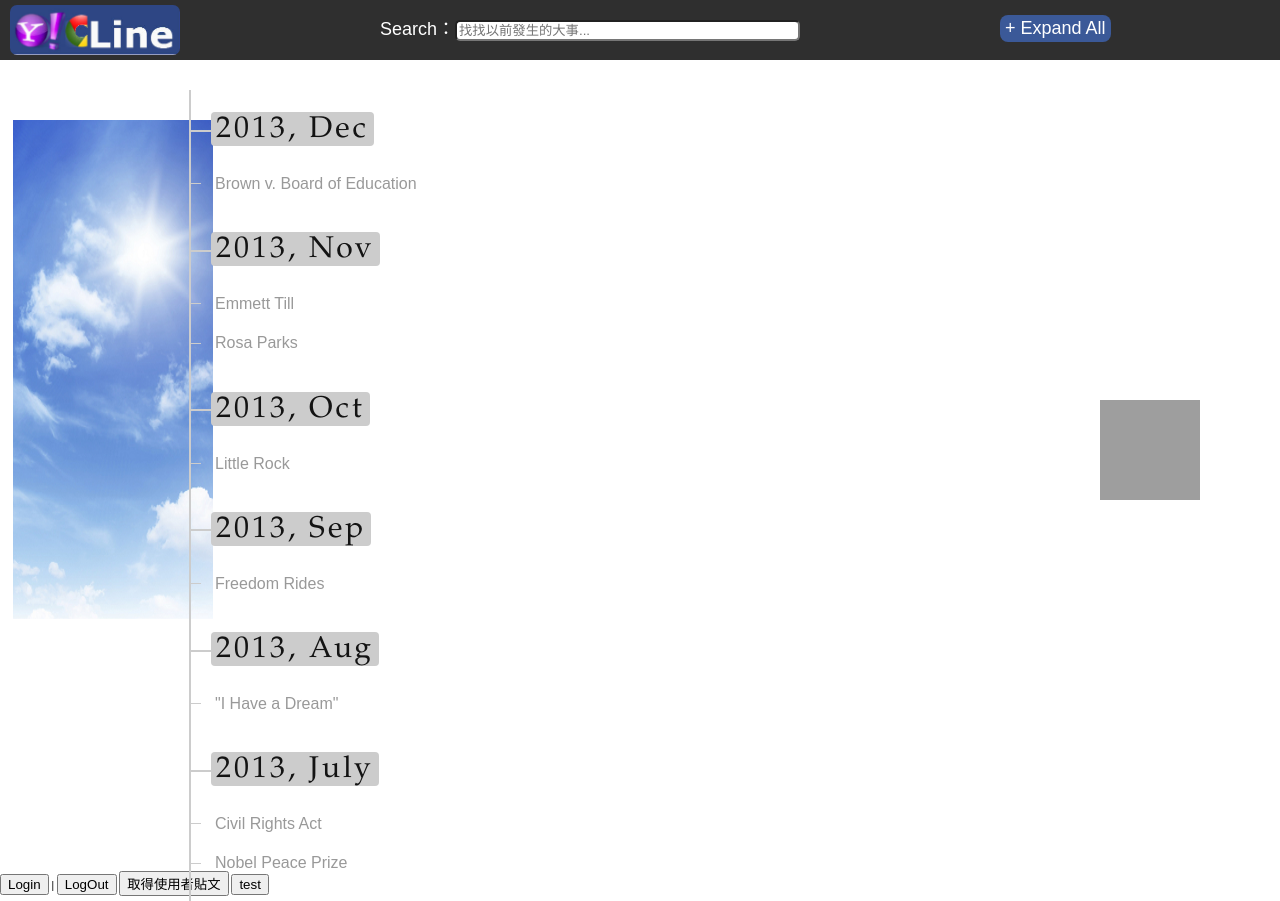
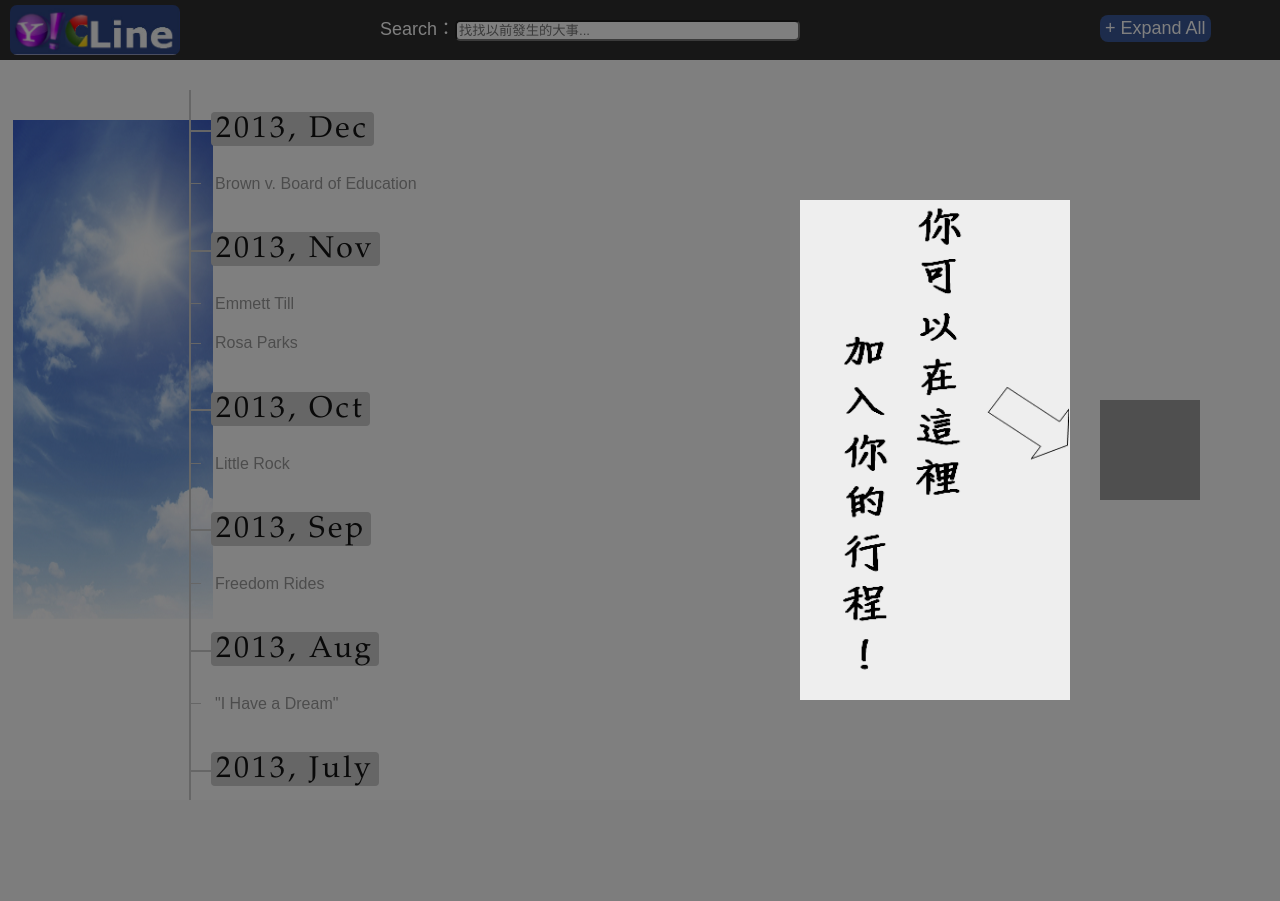
Before and after one commit to sharonning/Y-CLine, a PHP site: page /plus/timeline.php?s=1 in a window 1280 px wide. After the commit the page ends 800 px from the top, so only its background shows below. Run offline with PHP 8.4, Linux system fonts and the light colour scheme; data that the repository does not hold is empty; some libraries are stand-ins or nearby versions; grey boxes are pictures that could not be loaded.

Commit message:
instruction and icon

```diff
--- a/css/instruction.css
+++ b/css/instruction.css
@@ -0,0 +1,39 @@
+.instruction1
+{
+	position: fixed;
+	top:200px;
+	bottom:100px;
+	left:800px;
+	right:200px;
+	display: none;
+	width: 270px;
+	height: 500px;
+	background: #EEEEEE;
+	z-index: 101;
+}
+.instruction2
+{
+	position: fixed;
+	top:200px;
+	bottom:100px;
+	left:300px;
+	right:200px;
+	display: none;
+	width: 270px;
+	height: 500px;
+	background: #EEEEEE;
+	z-index: 101;
+}
+.instruction3
+{
+	position: fixed;
+	top:100px;
+	bottom:100px;
+	left:100px;
+	right:200px;
+	display: none;
+	width: 270px;
+	height: 500px;
+	background: #EEEEEE;
+	z-index: 101;
+}
--- a/css/screen.css
+++ b/css/screen.css
@@ -165,7 +165,7 @@
 	padding:3px 5px;
 	z-index:3;
 	top:15px;
-	left:1000px;
+	left:1100px;
 }
 
 	a.expandAll:hover {
@@ -324,45 +324,6 @@
 	display: none;
 	z-index: 99;
  }
-.instruction1
-{
-	position: fixed;
-	top:200px;
-	bottom:100px;
-	left:800px;
-	right:200px;
-	display: none;
-	width: 270px;
-	height: 500px;
-	background: #EEEEEE;
-	z-index: 101;
-}
-.instruction2
-{
-	position: fixed;
-	top:200px;
-	bottom:100px;
-	left:300px;
-	right:200px;
-	display: none;
-	width: 270px;
-	height: 500px;
-	background: #EEEEEE;
-	z-index: 101;
-}
-.instruction3
-{
-	position: fixed;
-	top:100px;
-	bottom:100px;
-	left:100px;
-	right:200px;
-	display: none;
-	width: 270px;
-	height: 500px;
-	background: #EEEEEE;
-	z-index: 101;
-}
 
 #searchText
 {
--- a/js/insert.js
+++ b/js/insert.js
@@ -17,11 +17,12 @@
 
 
 		$("#cancel").click(function(){
-		$("#insertImg").show(500);
-		$("#insertForm").hide(500);
-		$("#insertForm").css("z-index","-1");
-		$("#addData").css("z-index","-1");
-		$("#area").html("選擇行程地點");
+			$("#insertImg").show(500);
+			$("#insertForm").hide(500);
+			$("#insertForm").css("z-index","-1");
+			$("#addData").css("z-index","-1");
+			$("#area").html("選擇行程地點");
+			$("#insertForm").css("background-image","url()");
 	});
 
 	$("#send").click(function(){
--- /dev/null
+++ b/js/instruction.js
@@ -0,0 +1,31 @@
+function instruction()
+{
+
+         $(".mask").css("display","block");
+		 $(".instruction1").show(1000);
+		  $(".instruction1").click(function(){
+		  	$(".instruction1").hide(1000);
+			$(".instruction2").show(1000);
+		  });
+
+		  $(".instruction2").click(function(){
+
+			$(".instruction2").hide(1000);
+			$(".instruction3").show(1000);
+		  });
+
+		  $(".instruction3").click(function(){
+			$(".instruction3").hide(1000);
+			$(".mask").fadeOut(2000);
+		  });
+
+
+
+		/*$("body").mousedown(function(){
+
+
+
+			$(".mask").hide();
+				});*/
+}
+	$(document).ready(instruction);
--- a/timeline.php
+++ b/timeline.php
@@ -6,13 +6,15 @@
 	<link rel="stylesheet" href="css/screen.css" type="text/css" media="screen">
 	<link rel="stylesheet" href="css/responsive.css" type="text/css" media="screen">
 	<link rel="stylesheet" href="css/insert.css" type="text/css" media="screen">
+	<link rel="stylesheet" href="css/instruction.css" type="text/css" media="screen">
 	<link rel="stylesheet" href="inc/colorbox.css" type="text/css" media="screen">
 	<script src="https://ajax.googleapis.com/ajax/libs/jquery/1.9.1/jquery.min.js"></script>
-
+	<link rel="icon" href="images/icon.png" type="image/png" />
 
 
 	<script type="text/javascript" src="js/insert.js"></script>
-<script type="text/javascript" src="js/insert.min.js"></script>
+	<script type="text/javascript" src="js/instruction.js"></script>
+
 	<script type="text/javascript" src="inc/colorbox.js"></script>
 	<script type="text/javascript" src="js/timeliner.min.js"></script>
 
@@ -258,6 +260,20 @@
 			<br class="clear">
 		</div><!-- /#timelineContainer -->
 	</div><!-- /.container -->
+
+		<div class="mask">
+		</div>
+		<div class="instruction1" style="display:none">
+			<img src="images/in1.png"" id="ins1" width="100%" height="100%">
+		</div>
+		<div class="instruction2" style="display:none">
+			<img src="images/in2.png"" id="ins2" width="100%" height="100%">
+		</div>
+		<div class="instruction3" style="display:none">
+			<img src="images/in3.png"" id="ins3" width="100%" height="100%">
+		</div>
+
+
 		<img id="insertImg" src="images/add.png" width="100" height="100">
 		<div id="addData" style="width:480px;height:300px">
 
```
Also changed, not shown: images/icon.png (added), images/in1.PNG (added), images/in2.PNG (added), images/in3.PNG (added).
